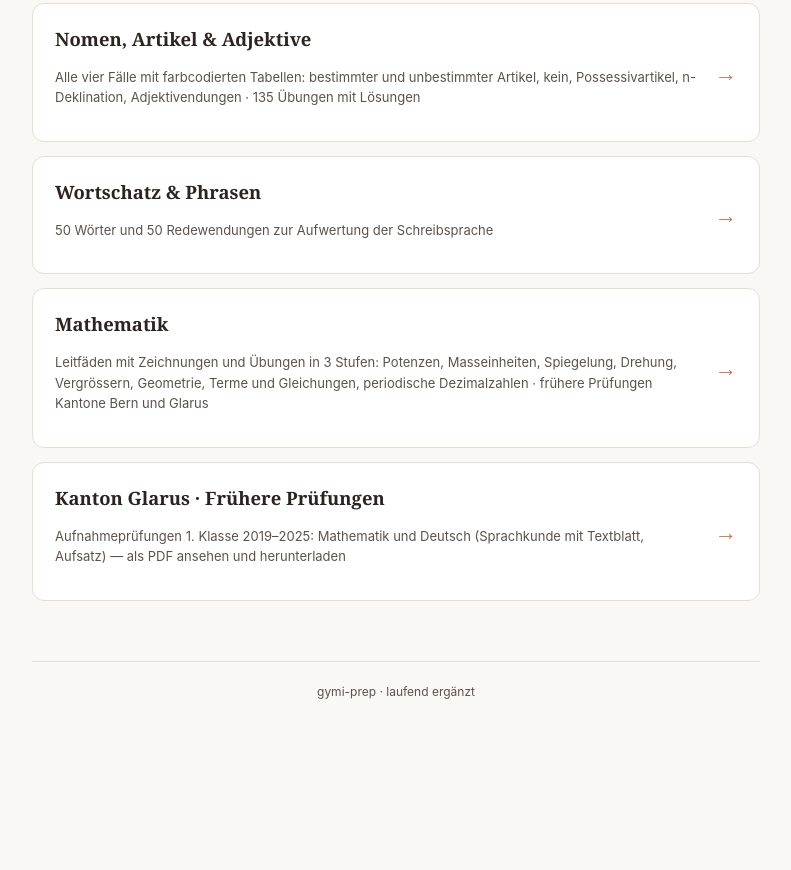
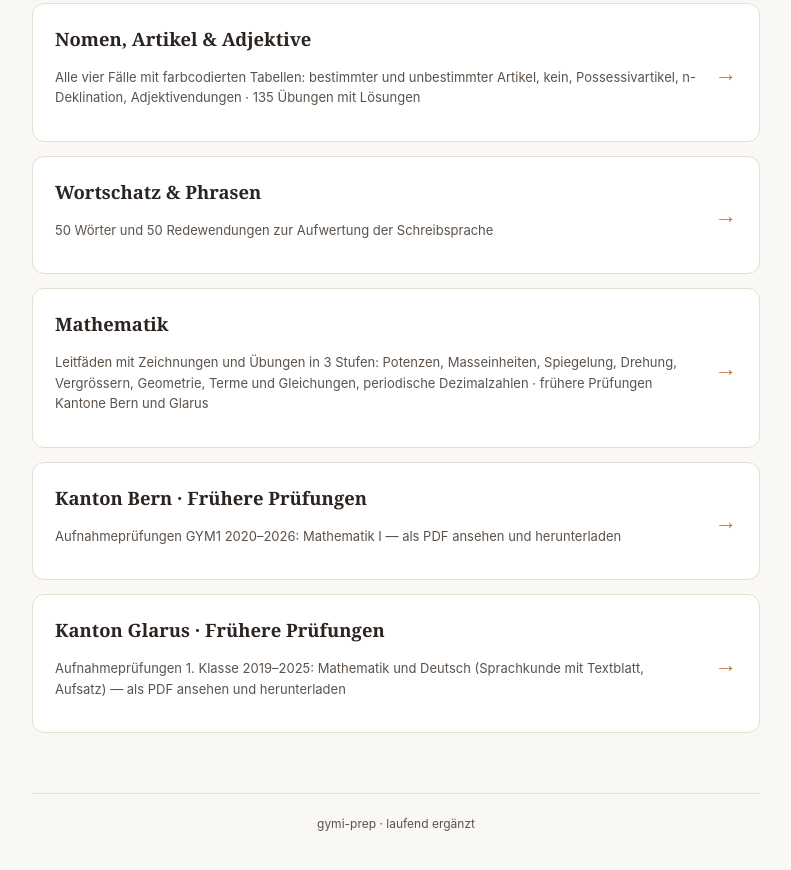
Before and after one commit to MLwithSandy/gymi-prep, a plain HTML site: page index.html in a window 1280 px wide. Shown: the part 643-1513 px from the top of the page, without its empty margins (244-1035 px from the left). Before the commit the page ends 1424 px from the top, so only its background shows below. Drawn offline with Linux system fonts and the light colour scheme.

Commit message:
Homepage: add Kanton Bern past exams card next to Glarus
Co-Authored-By: Claude Opus 5.5 <noreply@anthropic.com>
Claude-Session: https://claude.ai/code/session_01EXWv7dmqBbAAdqHpd6LUYX

```diff
--- a/index.html
+++ b/index.html
@@ -174,6 +174,14 @@
       <span class="arrow">&rarr;</span>
     </a>
 
+    <a class="card" href="mathe-bern/">
+      <div class="card-text">
+        <p class="card-title">Kanton Bern &middot; Fr&uuml;here Pr&uuml;fungen</p>
+        <p class="card-desc">Aufnahmepr&uuml;fungen GYM1 2020&ndash;2026: Mathematik&nbsp;I &mdash; als PDF ansehen und herunterladen</p>
+      </div>
+      <span class="arrow">&rarr;</span>
+    </a>
+
     <a class="card" href="glarus/">
       <div class="card-text">
         <p class="card-title">Kanton Glarus &middot; Fr&uuml;here Pr&uuml;fungen</p>
```
